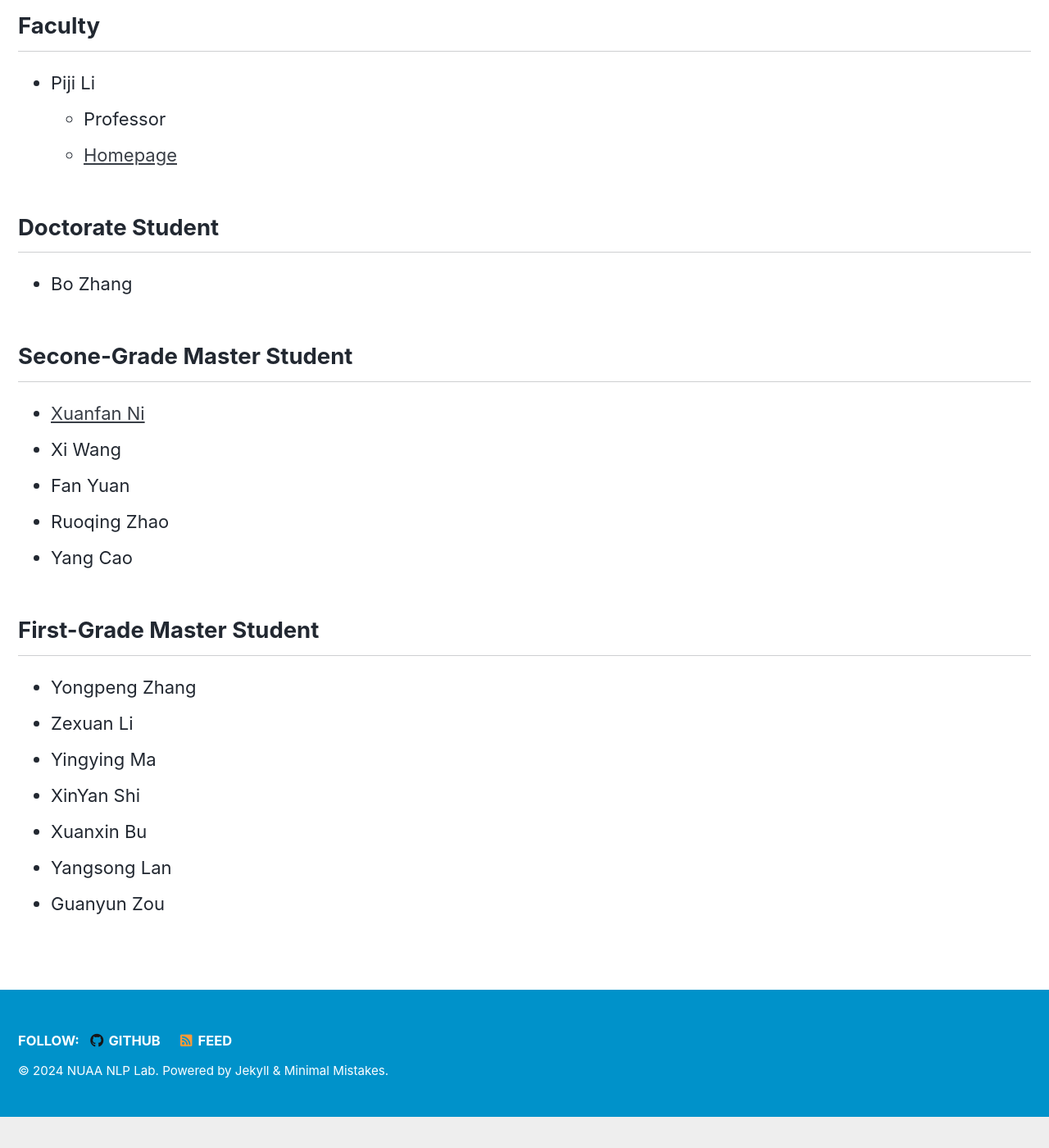
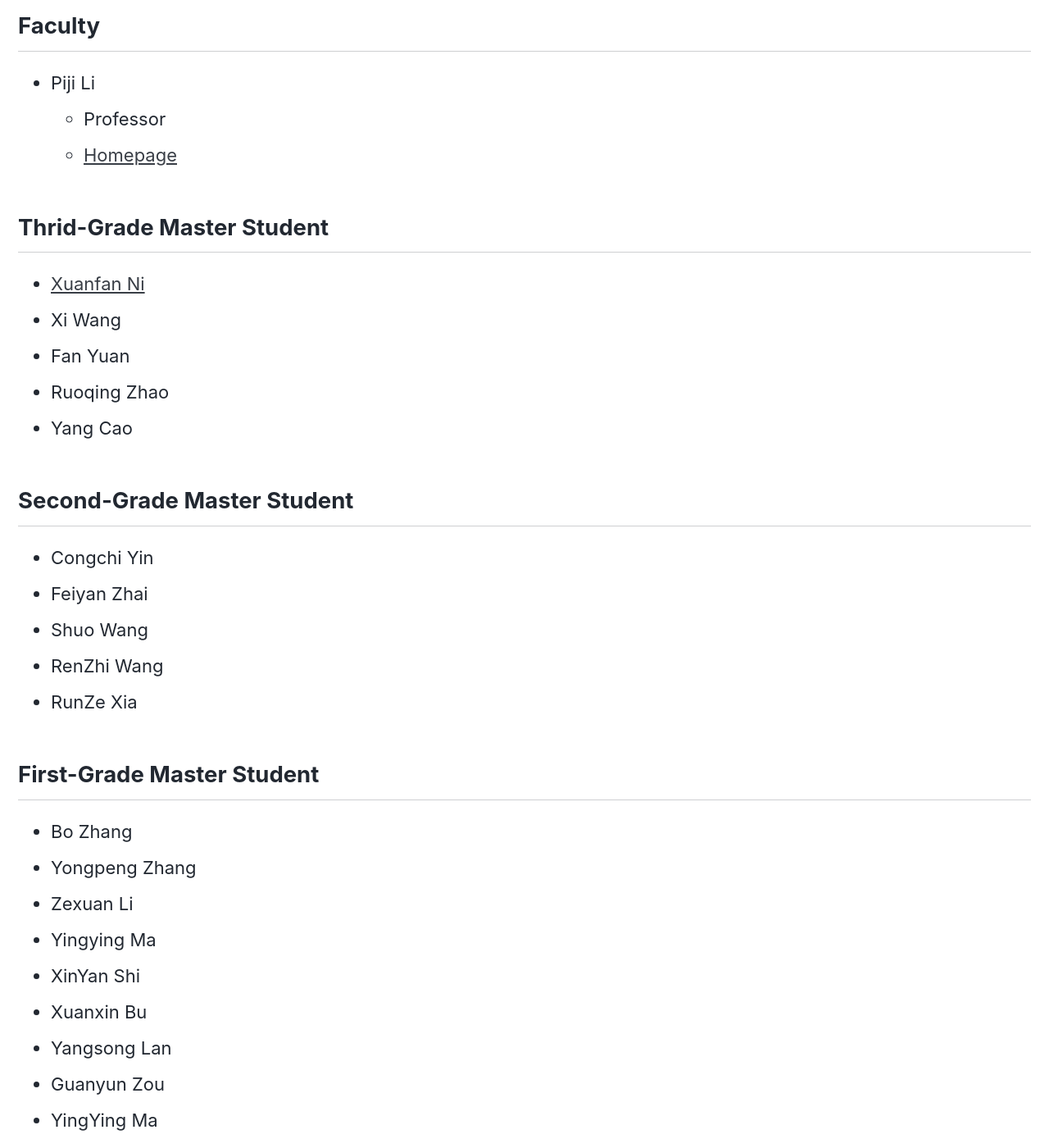
Before and after one commit to nuaa-nlp/nuaa-nlp.github.io, a Jekyll site: the page built from _docs/03-Members.md, in a window 1280 px wide and 1400 px high, scrolled down 232 px. Shown: the whole window at 82% size. Built offline with Jekyll 4.4.1, drawn with Linux system fonts in a browser that asks for light colours; cached includes are drawn as plain includes; comment, search, counter and statistics services are not loaded; a style sheet for code colours, icons or effects is not loaded; before the commit the page ends 1594 px from its top, so only the background shows below that.

Commit message:
update members

```diff
--- a/_docs/03-Members.md
+++ b/_docs/03-Members.md
@@ -16,19 +16,23 @@ hidden: true
   - Professor
   - [Homepage](http://lipiji.com/)
 
-## Doctorate Student
-
-* Bo Zhang
-
-## Secone-Grade Master Student
-
+## Thrid-Grade Master Student
 - [Xuanfan Ni](https://patrick-ni.github.io/)
 - Xi Wang
 - Fan Yuan
 - Ruoqing Zhao
 - Yang Cao
 
+## Second-Grade Master Student
+* Congchi Yin
+* Feiyan Zhai
+* Shuo Wang
+* RenZhi Wang
+* RunZe Xia
+
+
 ## First-Grade Master Student
+* Bo Zhang
 * Yongpeng Zhang
 * Zexuan Li
 * Yingying Ma
@@ -36,3 +40,5 @@ hidden: true
 * Xuanxin Bu
 * Yangsong Lan
 * Guanyun Zou
+* YingYing Ma
+* HaiYang Ou
```
